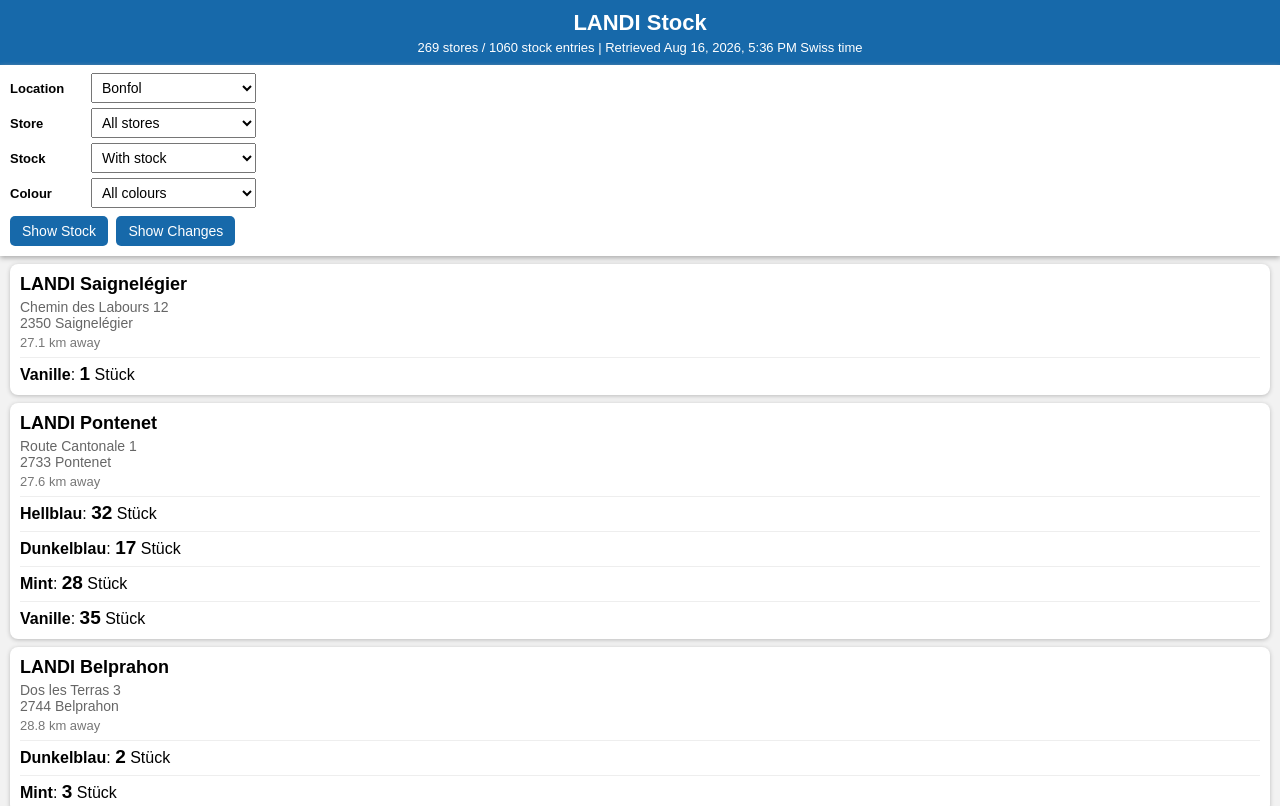
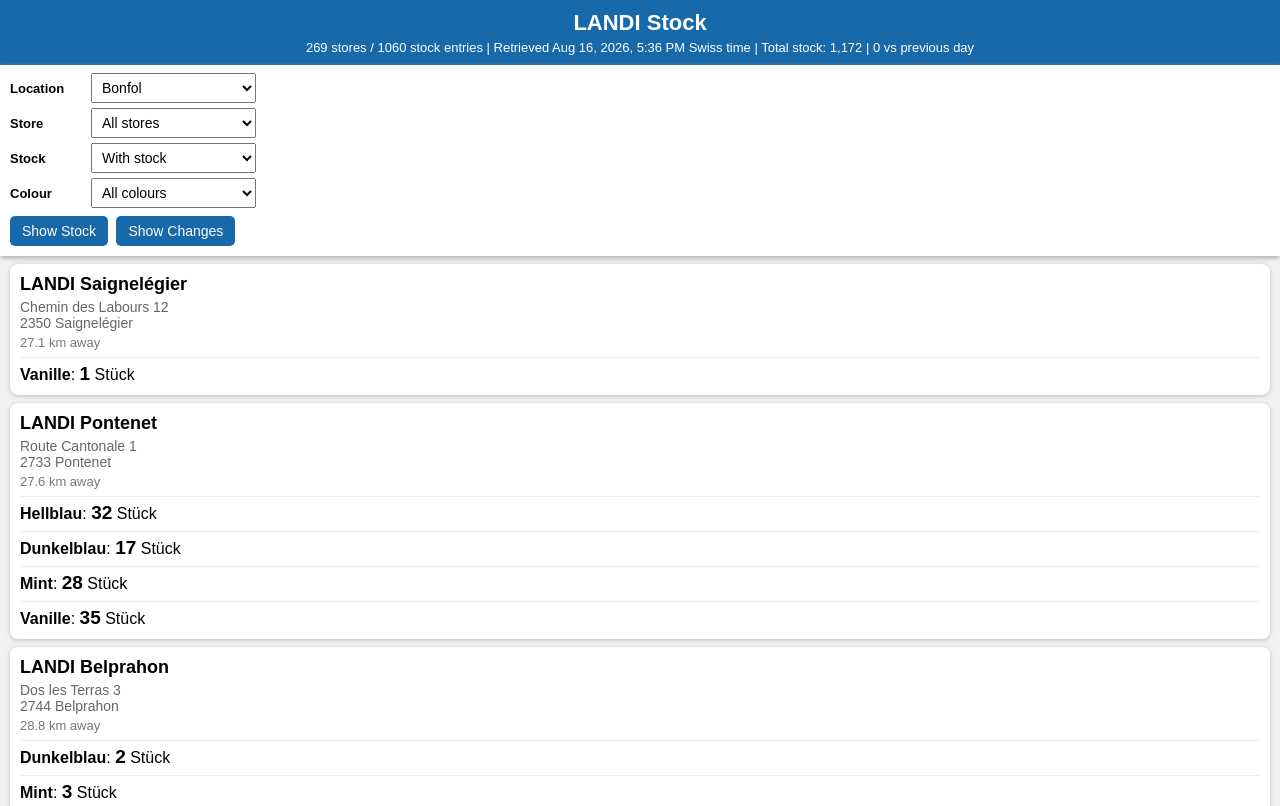
Before and after one commit to LuapGG/landi-web, a plain HTML site: page index.html in a window 1280 px wide. Shown: the top 806 px of the page. Drawn offline with Linux system fonts and the light colour scheme.

Commit message:
Add files via upload

```diff
--- a/index.html
+++ b/index.html
@@ -328,6 +328,36 @@ function loadData() {
                     " | Retrieved " +
                     formatted +
                     " Swiss time";
+            }
+        }
+
+        if (
+            retrievalStatus &&
+            Number.isFinite(
+                Number(retrievalStatus.total_stock)
+            )
+        ) {
+            const totalStock = Number(
+                retrievalStatus.total_stock
+            );
+            const dayChange = Number(
+                retrievalStatus.change_from_previous_day
+            );
+
+            statusText +=
+                " | Total stock: " +
+                totalStock.toLocaleString();
+
+            if (Number.isFinite(dayChange)) {
+                const sign = dayChange > 0
+                    ? "+"
+                    : "";
+
+                statusText +=
+                    " | " +
+                    sign +
+                    dayChange.toLocaleString() +
+                    " vs previous day";
             }
         }
 
```
